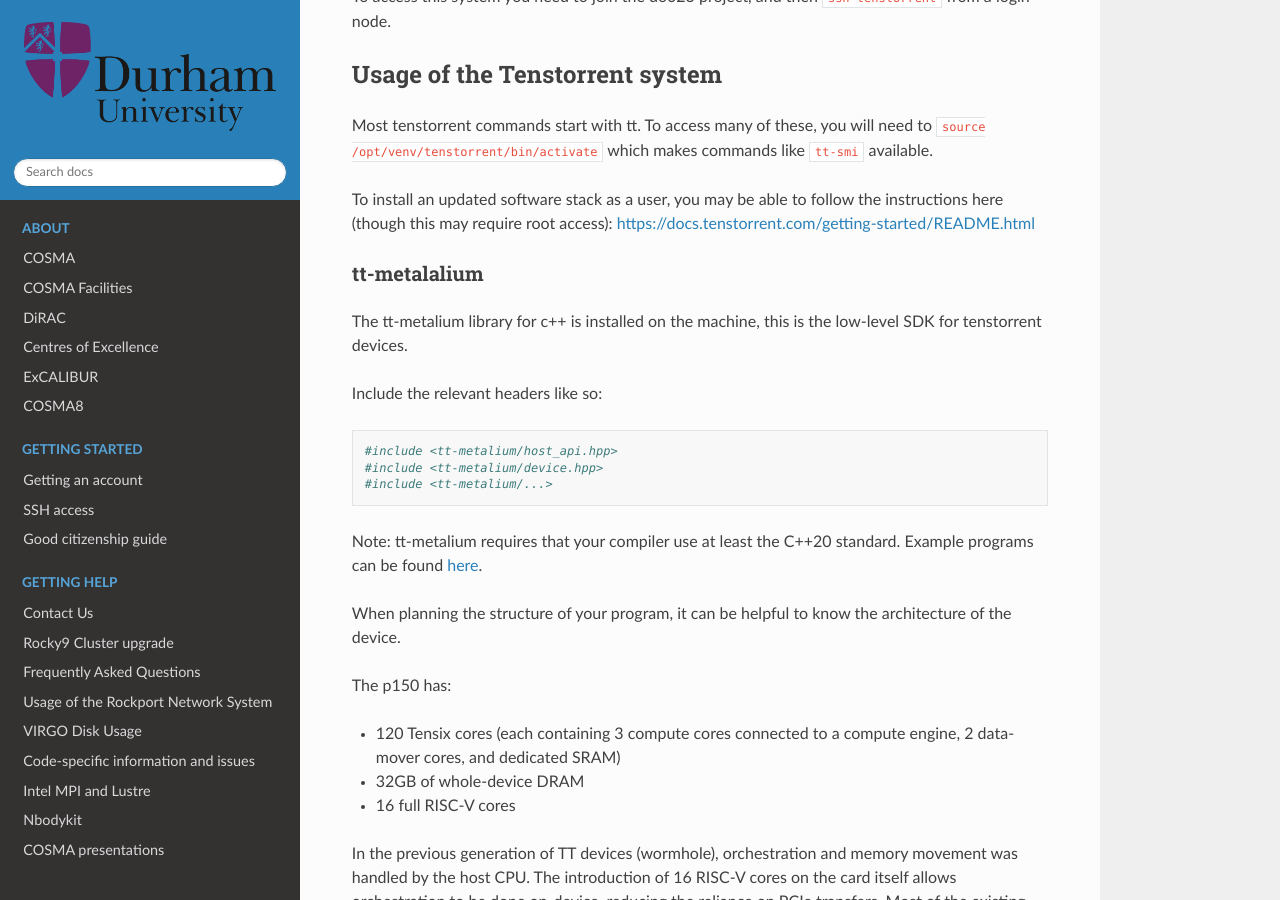
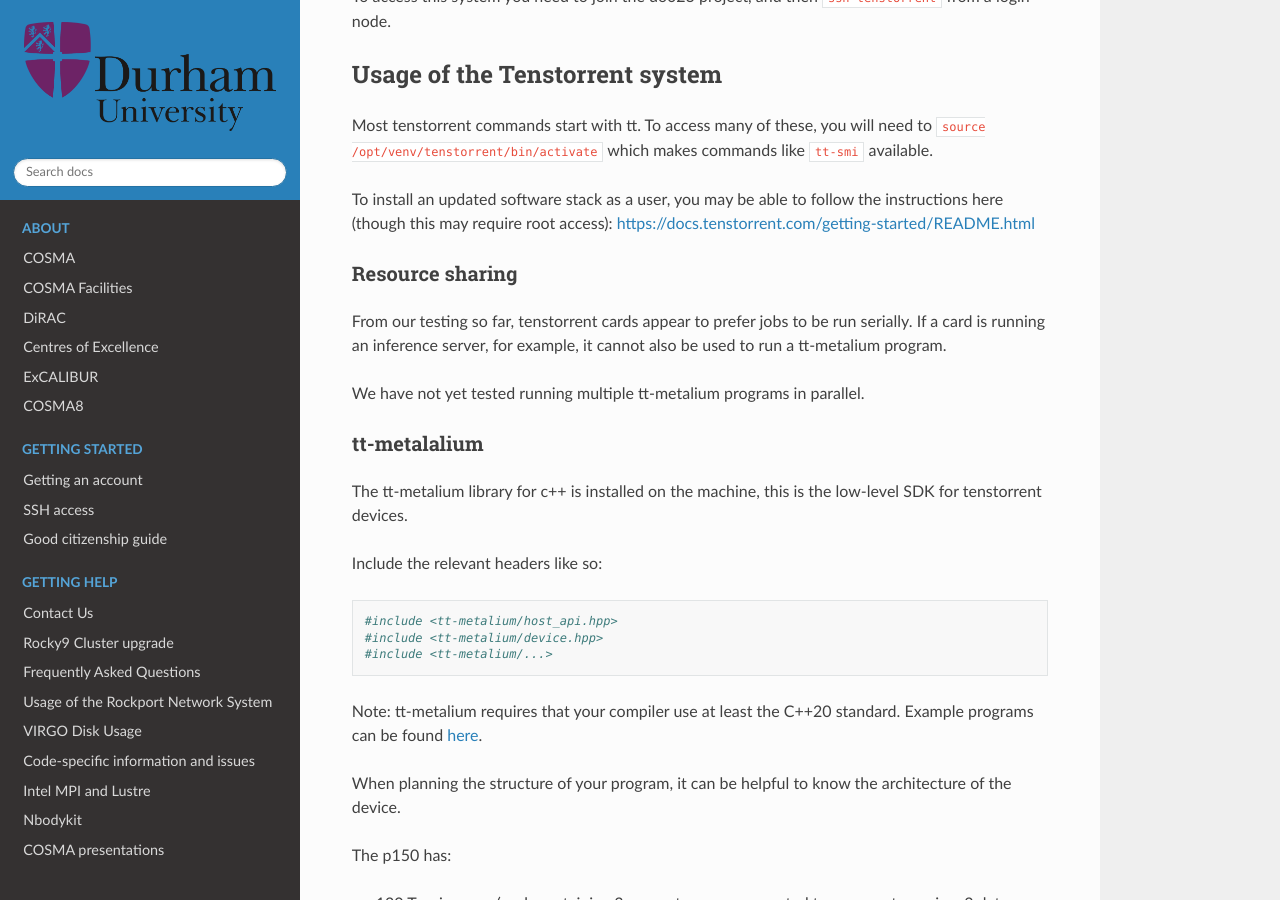
Before and after one commit to agb32/cosmadoc, a Sphinx documentation site: the page built from docs/source/tenstorrent.md, in a window 1280 px wide and 900 px high, scrolled down 375 px. Built offline with Sphinx 7.4.7 and the Read the Docs theme 3.1.0, drawn with Linux system fonts in a browser that asks for light colours.

Commit message:
Add note on resource sharing

```diff
--- a/docs/source/tenstorrent.md
+++ b/docs/source/tenstorrent.md
@@ -16,6 +16,14 @@
 
 To install an updated software stack as a user, you may be able to follow the instructions here (though this may require root access):
 [https://docs.tenstorrent.com/getting-started/README.html](https://docs.tenstorrent.com/getting-started/README.html)
+
+### Resource sharing
+
+From our testing so far, tenstorrent cards appear to prefer jobs to be run serially.
+If a card is running an inference server, for example, it cannot also be used to run a tt-metalium
+program.
+
+We have not yet tested running multiple tt-metalium programs in parallel.
 
 ### tt-metalalium
 
```
